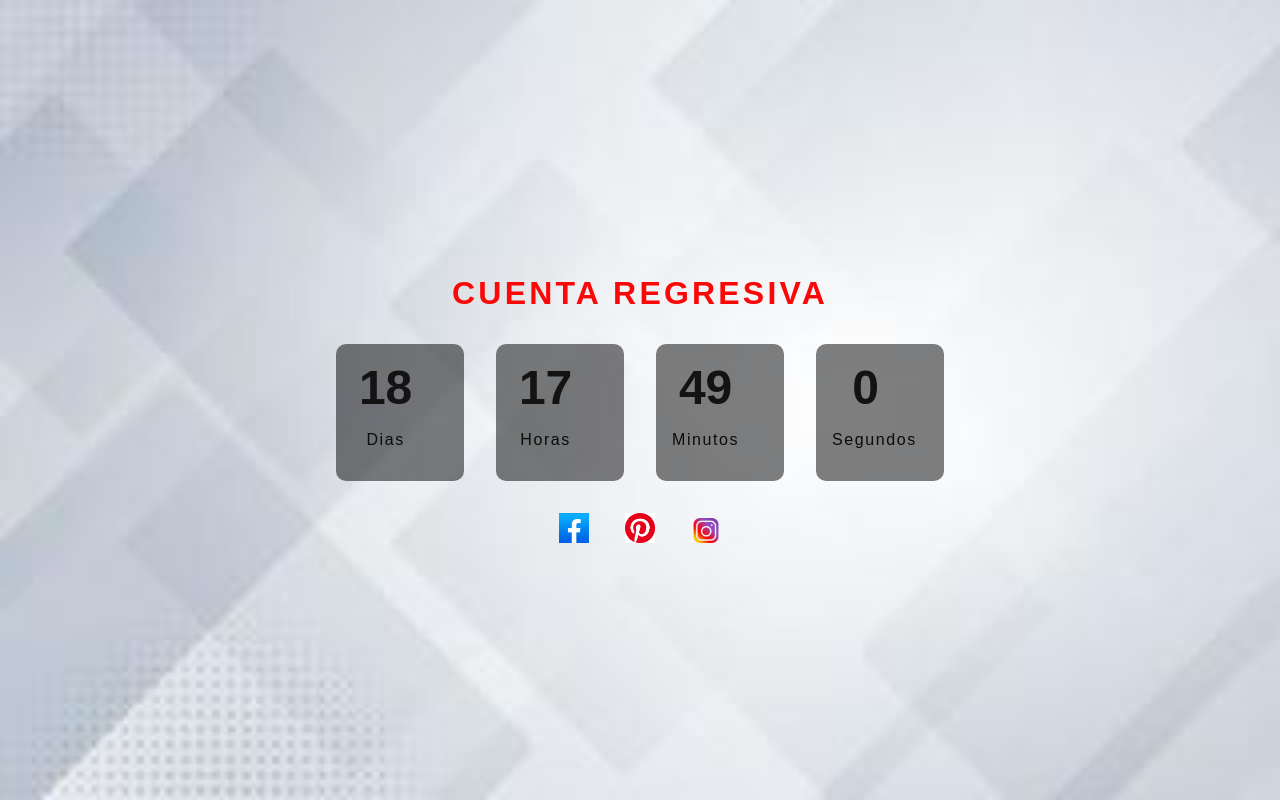
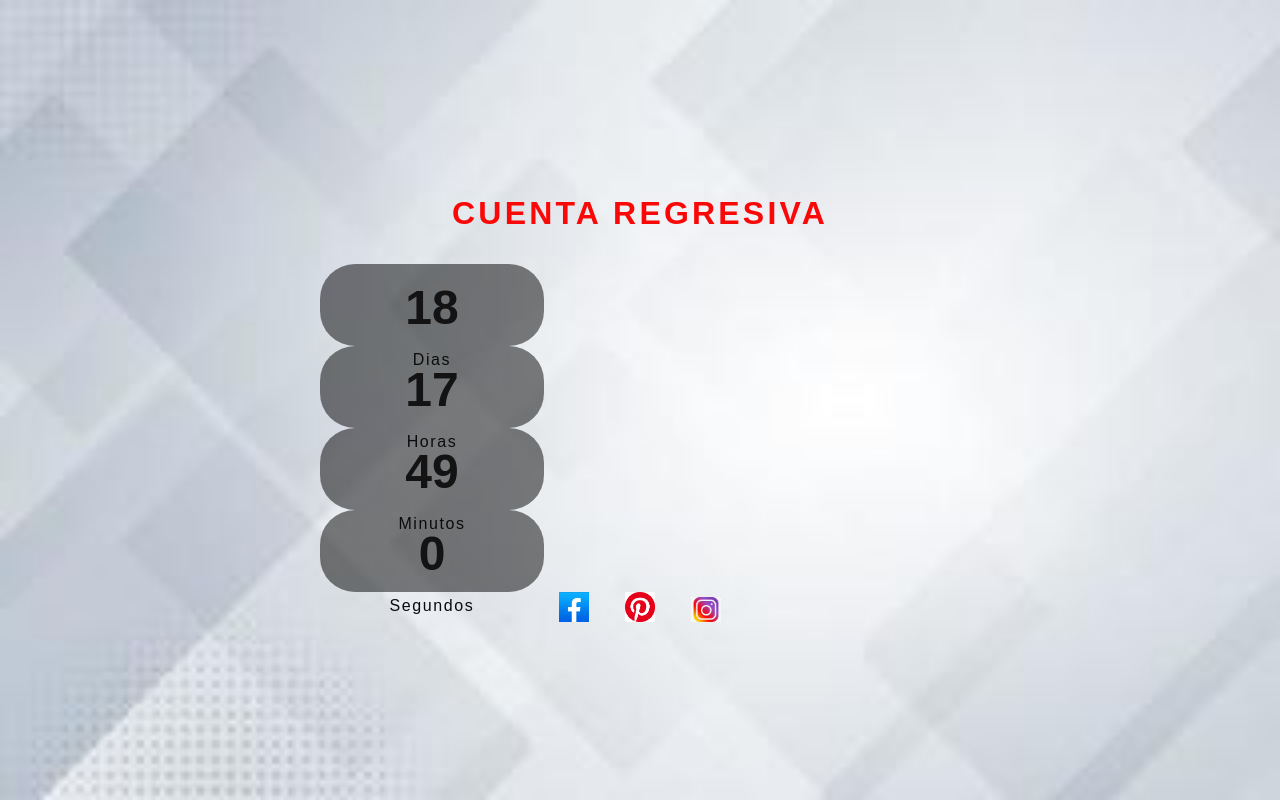
Before and after one commit to SenseiLeo6/contador, a plain HTML site: page index.html in a window 1280 px wide. Drawn offline with Linux system fonts and the light colour scheme.

Commit message:
Update estilos.css

```diff
--- a/estilos.css
+++ b/estilos.css
@@ -24,7 +24,7 @@ h1 {
 
 }
 
-.countdown {
+.contador {
     display: flex;
     justify-content: center;
     margin-bottom: 2rem;
@@ -34,9 +34,9 @@ h1 {
 .time {
     background-color: rgba(0, 0, 0, 0.5);
     padding: 1rem;
-    margin: 0 1rem;
-    border-radius: 10px;
-    width: 70%;
+    border-radius: 35px;
+    height: 50px;
+    width: 30%;
 }
 
 .time span {
@@ -44,14 +44,15 @@ h1 {
     font-size: 3rem;
     font-weight: bold;
     color: #141314;
-    width: 70%;
+
+
 }
 
 .time p {
     font-size: 1rem;
     letter-spacing: 0.1rem;
     color: #0b0c0c;
-    width: 70%;
+
 }
 
 .social-media a {
@@ -80,8 +81,9 @@ h1 {
         width: 50%;
     }
 }
-@media (min-width: 600px) {
-    .time {
-        width: 90%;
+@media (max-width: 600px) {
+    .contador {
+        font-size: 1.5rem;
+        padding: 10px;
     }
 }
```
